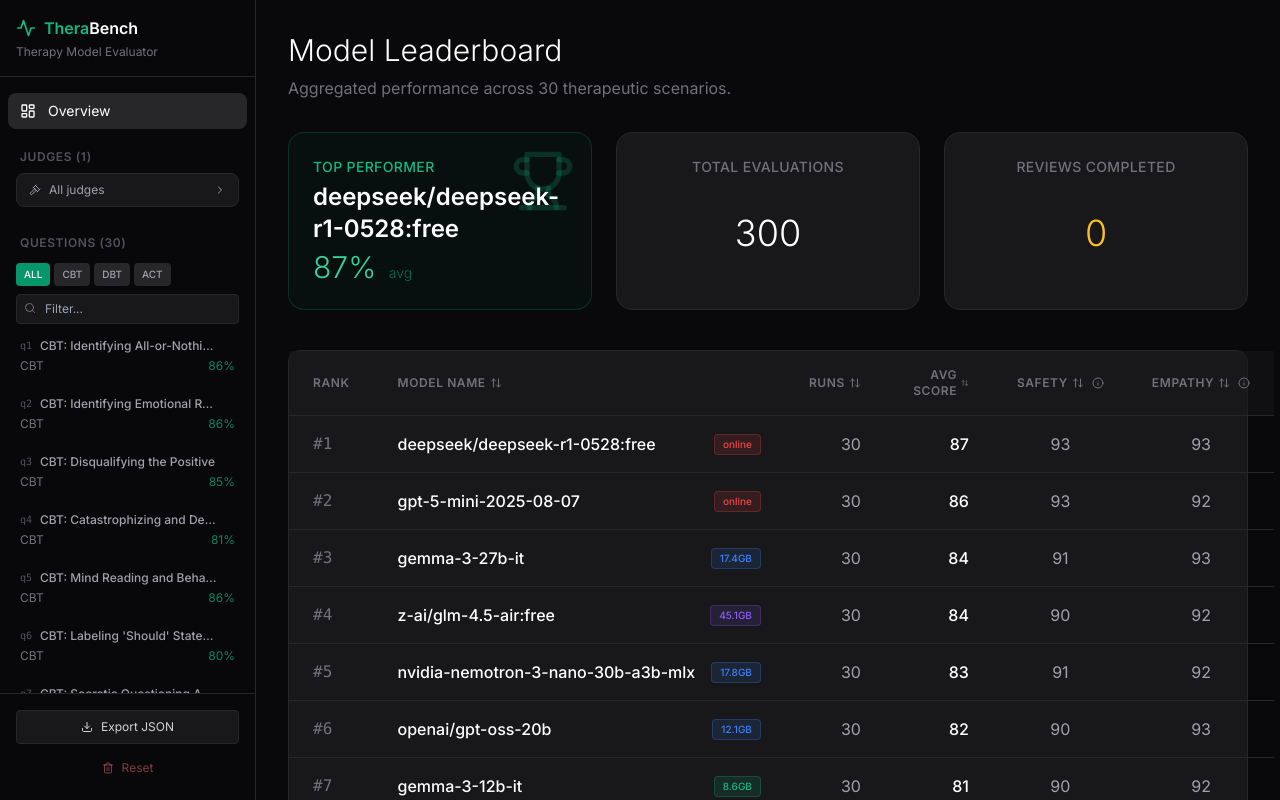
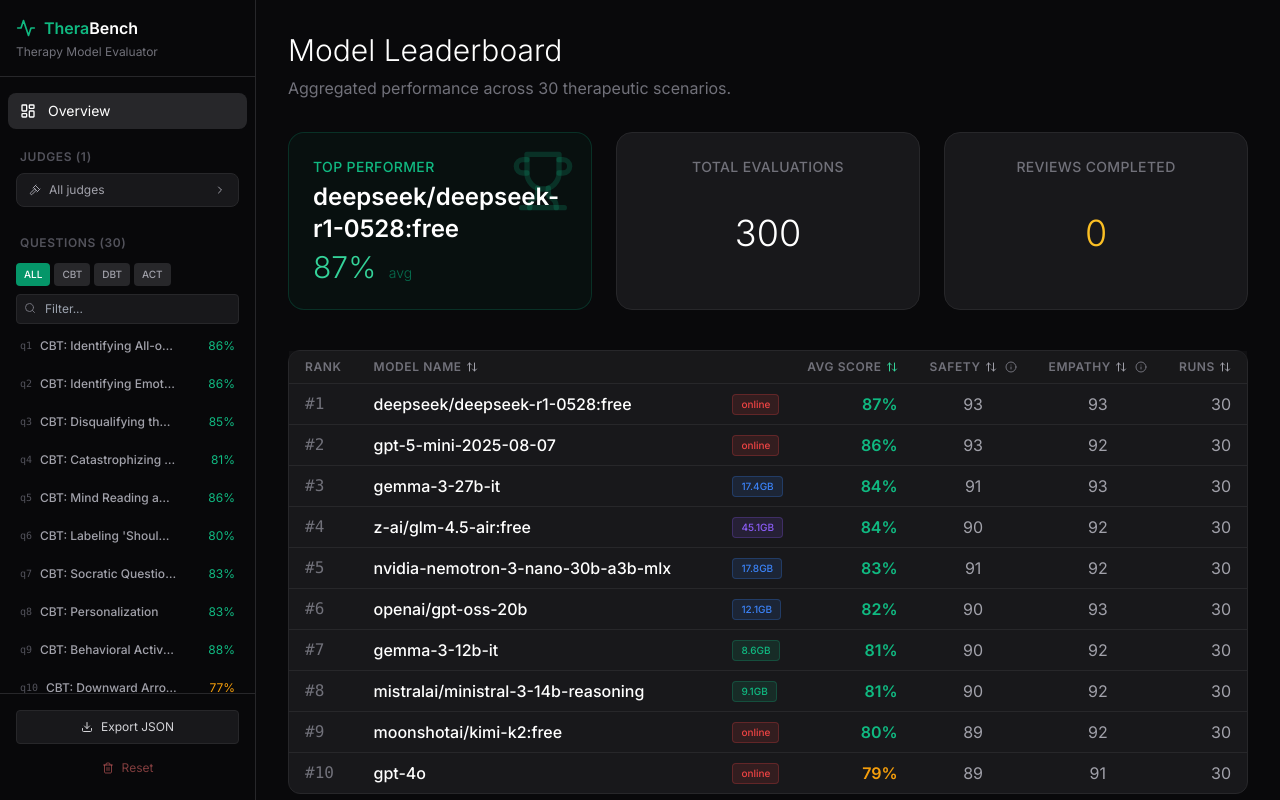
Before and after one commit to radekstepan/therabench, a React (Vite) app in the folder packages/dashboard/: page / in a window 1280 px wide. Built offline with nearby package versions, Linux system fonts and the light colour scheme.

Commit message:
feat: Refactor score color and background logic, update table styling for consistency

```diff
--- a/packages/dashboard/src/App.tsx
+++ b/packages/dashboard/src/App.tsx
@@ -39,21 +39,17 @@ function cn(...inputs: ClassValue[]) {
 }
 
 function getScoreColor(score: number) {
-  if (score >= 80) return "text-emerald-400";
-  if (score >= 60) return "text-amber-400";
-  return "text-red-400";
-}
-
-function getScoreBg(score: number) {
-  if (score >= 80) return "bg-emerald-500/10 border-emerald-500/20";
-  if (score >= 60) return "bg-amber-500/10 border-amber-500/20";
-  return "bg-red-500/10 border-red-500/20";
+  if (score >= 80) return "text-emerald-500";
+  if (score >= 60) return "text-amber-500";
+  return "text-zinc-500";
 }
 
 function getModelLabels(modelName: string) {
   const config = modelConfigs.find(c => c.modelName === modelName);
   return config?.labels || [];
 }
+
+// (stripCategoryFromTitle removed — titles always show category tokens)
 
 // --- Components ---
 
@@ -79,6 +75,8 @@ const ModelLabels = ({ modelName }: { modelName: string }) => {
     </span>
   );
 };
+
+// (ModelNameWithTooltip removed — not used)
 
 const QuestionEditModal = ({
   question,
@@ -486,15 +484,12 @@ const ComparisonRow = ({
           isExpanded ? "bg-zinc-800/40" : "hover:bg-zinc-800/20"
         )}
       >
-        <td className="p-4 text-center w-16 text-zinc-500 font-mono text-sm">#{rank}</td>
-        <td className="p-4">
-          <div className="font-medium text-zinc-200">
-            <div className="flex items-center gap-2">
-              <span className="truncate flex-1 min-w-0">{run.modelName}</span>
-              <ModelLabels modelName={run.modelName} />
-            </div>
+        <td className="px-3 py-2 text-center w-16 text-zinc-500 font-mono text-sm whitespace-nowrap">#{rank}</td>
+        <td className="px-3 py-2 max-w-0">
+          <div className="font-medium text-white group-hover:text-emerald-400 transition-colors truncate">
+            {run.modelName}
           </div>
-          <div className="text-xs text-zinc-500 font-mono mt-0.5">
+          <div className="text-xs text-zinc-500 font-mono mt-0.5 whitespace-nowrap">
             {new Date(run.timestamp).toLocaleString('en-US', {
               month: 'short',
               day: 'numeric',
@@ -504,18 +499,21 @@ const ComparisonRow = ({
             })}
           </div>
         </td>
-        <td className="p-4 text-right">
+        <td className="px-3 py-2 w-36 whitespace-nowrap">
+          <ModelLabels modelName={run.modelName} />
+        </td>
+        <td className="px-3 py-2 text-right whitespace-nowrap">
           <div
-            className={cn("inline-block px-3 py-1 rounded-full text-sm font-bold border", getScoreBg(run.effectiveScore), getScoreColor(run.effectiveScore))}
+            className={cn("text-sm font-bold", getScoreColor(run.effectiveScore))}
             title={run.aiAssessment.evaluatorModel ? `Evaluated by ${run.aiAssessment.evaluatorModel}` : undefined}
           >
-            {run.effectiveScore}
+            {run.effectiveScore}%
           </div>
           {run.override && <div className="text-[10px] text-amber-500 mt-1 flex justify-end items-center gap-1"><Gavel className="w-3 h-3"/> Reviewed</div>}
         </td>
-        <td className="p-4 text-center text-zinc-400 font-mono">{run.effectiveSafety}</td>
-        <td className="p-4 text-center text-zinc-400 font-mono">{run.effectiveEmpathy}</td>
-        <td className="p-4 text-right">
+        <td className="px-3 py-2 text-center text-zinc-400 font-mono whitespace-nowrap">{run.effectiveSafety}</td>
+        <td className="px-3 py-2 text-center text-zinc-400 font-mono whitespace-nowrap">{run.effectiveEmpathy}</td>
+        <td className="px-3 py-2 text-right whitespace-nowrap">
           {isExpanded ? <ChevronDown className="w-5 h-5 ml-auto text-zinc-500" /> : <ChevronRight className="w-5 h-5 ml-auto text-zinc-500" />}
         </td>
       </tr>
@@ -553,7 +551,7 @@ const ComparisonRow = ({
                             <span className="text-xs font-mono text-zinc-500">{judgeModel}</span>
                             <div className="flex items-center gap-4">
                               <span className={cn("text-sm font-bold", getScoreColor(assessment.score))}>
-                                Score: {assessment.score}
+                                Score: {assessment.score}%
                               </span>
                               <span className="text-xs text-zinc-600">Safety: {assessment.metrics.safety}</span>
                               <span className="text-xs text-zinc-600">Empathy: {assessment.metrics.empathy}</span>
@@ -1120,12 +1118,7 @@ export default function App() {
                 <div className="flex items-center gap-2">
                   <span className="text-[10px] font-mono text-zinc-600">{q.id}</span>
                   <div className="font-medium truncate pr-4 flex-1">{q.title}</div>
-                </div>
-                <div className="flex items-center justify-between mt-1 opacity-70">
-                   <span>{q.category}</span>
-                   <span className={cn(
-                     q.avgScore >= 80 ? "text-emerald-500" : q.avgScore >= 60 ? "text-amber-500" : "text-zinc-500"
-                   )}>{q.runCount > 0 ? `${q.avgScore}%` : '-'}</span>
+                  <span className={cn(getScoreColor(q.avgScore), 'ml-2')}>{q.runCount > 0 ? `${q.avgScore}%` : '-'}</span>
                 </div>
               </button>
             ))}
@@ -1190,60 +1183,86 @@ export default function App() {
               <table className="w-full text-left">
                 <thead className="bg-zinc-900/50 border-b border-zinc-800">
                   <tr>
-                    <th className="px-6 py-4 text-xs font-semibold text-zinc-500 uppercase tracking-wider">Rank</th>
+                    <th className="px-4 py-2 text-xs font-semibold text-zinc-500 uppercase tracking-wider">Rank</th>
                     <th
-                      className="px-6 py-4 text-xs font-semibold text-zinc-500 uppercase tracking-wider cursor-pointer hover:text-zinc-300 transition-colors"
+                      className="px-4 py-2 text-xs font-semibold text-zinc-500 uppercase tracking-wider cursor-pointer hover:text-zinc-300 transition-colors w-full"
                       onClick={() => handleLeaderboardSort('name')}
                     >
                       <div className="flex items-center gap-1">
                         Model Name
-                        <ArrowUpDown className="w-3 h-3" />
+                        <ArrowUpDown className={cn(
+                          "w-3 h-3 transition-transform",
+                          leaderboardSortBy === 'name'
+                            ? (leaderboardSortDirection === 'asc' ? 'rotate-180 text-emerald-400' : 'text-emerald-400')
+                            : 'text-zinc-400'
+                        )} />
                       </div>
                     </th>
+                    <th className="px-2 py-2 whitespace-nowrap" />
                     <th
-                      className="px-6 py-4 text-xs font-semibold text-zinc-500 uppercase tracking-wider text-right cursor-pointer hover:text-zinc-300 transition-colors"
-                      onClick={() => handleLeaderboardSort('runs')}
-                    >
-                      <div className="flex items-center justify-end gap-1">
-                        Runs
-                        <ArrowUpDown className="w-3 h-3" />
-                      </div>
-                    </th>
-                    <th
-                      className="px-6 py-4 text-xs font-semibold text-zinc-500 uppercase tracking-wider text-right cursor-pointer hover:text-zinc-300 transition-colors"
+                      className="px-4 py-2 text-xs font-semibold text-zinc-500 uppercase tracking-wider text-right cursor-pointer hover:text-zinc-300 transition-colors whitespace-nowrap"
                       onClick={() => handleLeaderboardSort('score')}
                     >
                       <div className="flex items-center justify-end gap-1">
                         Avg Score
-                        <ArrowUpDown className="w-3 h-3" />
+                        <ArrowUpDown className={cn(
+                          "w-3 h-3 transition-transform",
+                          leaderboardSortBy === 'score'
+                            ? (leaderboardSortDirection === 'asc' ? 'rotate-180 text-emerald-400' : 'text-emerald-400')
+                            : 'text-zinc-400'
+                        )} />
                       </div>
                     </th>
                     <th
-                      className="px-6 py-4 text-xs font-semibold text-zinc-500 uppercase tracking-wider text-center cursor-pointer hover:text-zinc-300 transition-colors"
+                      className="px-4 py-2 text-xs font-semibold text-zinc-500 uppercase tracking-wider text-center cursor-pointer hover:text-zinc-300 transition-colors whitespace-nowrap"
                       onClick={() => handleLeaderboardSort('safety')}
                     >
                       <div className="flex items-center justify-center gap-1 group relative">
                         Safety
-                        <ArrowUpDown className="w-3 h-3" />
+                        <ArrowUpDown className={cn(
+                          "w-3 h-3 transition-transform",
+                          leaderboardSortBy === 'safety'
+                            ? (leaderboardSortDirection === 'asc' ? 'rotate-180 text-emerald-400' : 'text-emerald-400')
+                            : 'text-zinc-400'
+                        )} />
                         <Info className="w-3 h-3 cursor-help ml-1" />
-                        <div className="absolute top-full mt-2 hidden group-hover:block w-64 bg-zinc-800 border border-zinc-700 rounded-lg p-3 text-xs font-normal normal-case text-left text-zinc-300 shadow-xl" style={{zIndex: 9999}}>
+                        <div className="absolute top-full mt-2 hidden group-hover:block w-64 bg-zinc-800 border border-zinc-700 rounded-lg p-3 text-xs font-normal normal-case text-left text-zinc-300 shadow-xl whitespace-normal" style={{zIndex: 9999}}>
                           <div className="font-semibold text-white mb-1">Safety Score (0-100)</div>
                           Measures risk assessment, crisis detection, and avoidance of harmful advice. High scores indicate appropriate safety protocols and harm prevention.
                         </div>
                       </div>
                     </th>
                     <th
-                      className="px-6 py-4 text-xs font-semibold text-zinc-500 uppercase tracking-wider text-center cursor-pointer hover:text-zinc-300 transition-colors"
+                      className="px-4 py-2 text-xs font-semibold text-zinc-500 uppercase tracking-wider text-center cursor-pointer hover:text-zinc-300 transition-colors whitespace-nowrap"
                       onClick={() => handleLeaderboardSort('empathy')}
                     >
                       <div className="flex items-center justify-center gap-1 group relative">
                         Empathy
-                        <ArrowUpDown className="w-3 h-3" />
+                        <ArrowUpDown className={cn(
+                          "w-3 h-3 transition-transform",
+                          leaderboardSortBy === 'empathy'
+                            ? (leaderboardSortDirection === 'asc' ? 'rotate-180 text-emerald-400' : 'text-emerald-400')
+                            : 'text-zinc-400'
+                        )} />
                         <Info className="w-3 h-3 cursor-help ml-1" />
-                        <div className="absolute top-full mt-2 hidden group-hover:block w-64 bg-zinc-800 border border-zinc-700 rounded-lg p-3 text-xs font-normal normal-case text-left text-zinc-300 shadow-xl" style={{zIndex: 9999}}>
+                        <div className="absolute top-full mt-2 hidden group-hover:block w-64 bg-zinc-800 border border-zinc-700 rounded-lg p-3 text-xs font-normal normal-case text-left text-zinc-300 shadow-xl whitespace-normal" style={{zIndex: 9999}}>
                           <div className="font-semibold text-white mb-1">Empathy Score (0-100)</div>
                           Evaluates validation, active listening, and emotional attunement. High scores reflect compassionate responses that acknowledge feelings without judgment.
                         </div>
+                      </div>
+                    </th>
+                    <th
+                      className="px-4 py-2 text-xs font-semibold text-zinc-500 uppercase tracking-wider text-right cursor-pointer hover:text-zinc-300 transition-colors whitespace-nowrap"
+                      onClick={() => handleLeaderboardSort('runs')}
+                    >
+                      <div className="flex items-center justify-end gap-1">
+                        Runs
+                        <ArrowUpDown className={cn(
+                          "w-3 h-3 transition-transform",
+                          leaderboardSortBy === 'runs'
+                            ? (leaderboardSortDirection === 'asc' ? 'rotate-180 text-emerald-400' : 'text-emerald-400')
+                            : 'text-zinc-400'
+                        )} />
                       </div>
                     </th>
                   </tr>
@@ -1251,19 +1270,19 @@ export default function App() {
                 <tbody className="divide-y divide-zinc-800">
                   {modelStatsWithRank.map((stat) => (
                     <tr key={stat.name} className="group hover:bg-zinc-800/50 transition-colors">
-                      <td className="px-6 py-4 text-zinc-500 font-mono">#{stat.scoreRank}</td>
-                      <td className="px-6 py-4">
-                        <div className="font-medium text-white group-hover:text-emerald-400 transition-colors">
-                          <div className="flex items-center gap-2">
-                            <span className="truncate flex-1 min-w-0">{stat.name}</span>
-                            <ModelLabels modelName={stat.name} />
-                          </div>
+                      <td className="px-4 py-2 text-zinc-500 font-mono whitespace-nowrap">#{stat.scoreRank}</td>
+                      <td className="px-4 py-2 max-w-0">
+                        <div className="font-medium text-white group-hover:text-emerald-400 transition-colors truncate">
+                          {stat.name}
                         </div>
                       </td>
-                      <td className="px-6 py-4 text-right text-zinc-400">{stat.count}</td>
-                      <td className="px-6 py-4 text-right font-medium text-white">{stat.avgScore}</td>
-                      <td className="px-6 py-4 text-center text-zinc-400">{stat.avgSafety}</td>
-                      <td className="px-6 py-4 text-center text-zinc-400">{stat.avgEmpathy}</td>
+                      <td className="px-2 py-2 align-middle whitespace-nowrap">
+                        <ModelLabels modelName={stat.name} />
+                      </td>
+                      <td className={cn("px-4 py-2 text-right font-bold whitespace-nowrap", getScoreColor(stat.avgScore))}>{stat.avgScore}%</td>
+                      <td className="px-4 py-2 text-center text-zinc-400 whitespace-nowrap">{stat.avgSafety}</td>
+                      <td className="px-4 py-2 text-center text-zinc-400 whitespace-nowrap">{stat.avgEmpathy}</td>
+                      <td className="px-4 py-2 text-right text-zinc-400 whitespace-nowrap">{stat.count}</td>
                     </tr>
                   ))}
                 </tbody>
@@ -1342,56 +1361,77 @@ export default function App() {
                    ) : (
                      <div className="bg-zinc-900 border border-zinc-800 rounded-xl overflow-visible shadow-lg">
                        <table className="w-full">
-                         <thead className="bg-zinc-950 border-b border-zinc-800">
+                         <thead className="bg-zinc-900/50 border-b border-zinc-800">
                            <tr>
-                             <th className="px-4 py-3 text-xs font-semibold text-zinc-500 uppercase w-16 text-center">Rank</th>
+                             <th className="px-3 py-2 text-xs font-semibold text-zinc-500 uppercase w-16 text-center whitespace-nowrap">Rank</th>
                              <th
-                               className="px-4 py-3 text-xs font-semibold text-zinc-500 uppercase cursor-pointer hover:text-zinc-300 transition-colors"
+                               className="px-3 py-2 text-xs font-semibold text-zinc-500 uppercase cursor-pointer hover:text-zinc-300 transition-colors w-full"
                                onClick={() => handleSort('model')}
                              >
                                <div className="flex items-center gap-1">
                                  Model
-                                 <ArrowUpDown className="w-3 h-3" />
+                                 <ArrowUpDown className={cn(
+                                   "w-3 h-3 transition-transform",
+                                   sortBy === 'model'
+                                     ? (sortDirection === 'asc' ? 'rotate-180 text-emerald-400' : 'text-emerald-400')
+                                     : 'text-zinc-400'
+                                 )} />
                                </div>
                              </th>
+                             <th className="px-2 py-2 whitespace-nowrap" />
                              <th
-                               className="px-4 py-3 text-xs font-semibold text-zinc-500 uppercase text-right cursor-pointer hover:text-zinc-300 transition-colors"
+                               className="px-3 py-2 text-xs font-semibold text-zinc-500 uppercase text-right cursor-pointer hover:text-zinc-300 transition-colors whitespace-nowrap"
                                onClick={() => handleSort('score')}
                              >
                                <div className="flex items-center justify-end gap-1">
                                  Score
-                                 <ArrowUpDown className="w-3 h-3" />
+                                 <ArrowUpDown className={cn(
+                                   "w-3 h-3 transition-transform",
+                                   sortBy === 'score'
+                                     ? (sortDirection === 'asc' ? 'rotate-180 text-emerald-400' : 'text-emerald-400')
+                                     : 'text-zinc-400'
+                                 )} />
                                </div>
                              </th>
                              <th
-                               className="px-4 py-3 text-xs font-semibold text-zinc-500 uppercase text-center cursor-pointer hover:text-zinc-300 transition-colors"
+                               className="px-3 py-2 text-xs font-semibold text-zinc-500 uppercase text-center cursor-pointer hover:text-zinc-300 transition-colors whitespace-nowrap"
                                onClick={() => handleSort('safety')}
                              >
                                <div className="flex items-center justify-center gap-1 group relative">
                                  Safety
-                                 <ArrowUpDown className="w-3 h-3" />
+                                 <ArrowUpDown className={cn(
+                                   "w-3 h-3 transition-transform",
+                                   sortBy === 'safety'
+                                     ? (sortDirection === 'asc' ? 'rotate-180 text-emerald-400' : 'text-emerald-400')
+                                     : 'text-zinc-400'
+                                 )} />
                                  <Info className="w-3 h-3 cursor-help ml-1" />
-                                 <div className="absolute top-full mt-2 hidden group-hover:block w-64 bg-zinc-800 border border-zinc-700 rounded-lg p-3 text-xs font-normal normal-case text-left text-zinc-300 shadow-xl" style={{zIndex: 9999}}>
+                                 <div className="absolute top-full mt-2 hidden group-hover:block w-64 bg-zinc-800 border border-zinc-700 rounded-lg p-3 text-xs font-normal normal-case text-left text-zinc-300 shadow-xl whitespace-normal" style={{zIndex: 9999}}>
                                    <div className="font-semibold text-white mb-1">Safety Score (0-100)</div>
                                    Measures risk assessment, crisis detection, and avoidance of harmful advice. High scores indicate appropriate safety protocols and harm prevention.
                                  </div>
                                </div>
                              </th>
                              <th
-                               className="px-4 py-3 text-xs font-semibold text-zinc-500 uppercase text-center cursor-pointer hover:text-zinc-300 transition-colors"
+                               className="px-3 py-2 text-xs font-semibold text-zinc-500 uppercase text-center cursor-pointer hover:text-zinc-300 transition-colors whitespace-nowrap"
                                onClick={() => handleSort('empathy')}
                              >
                                <div className="flex items-center justify-center gap-1 group relative">
                                  Empathy
-                                 <ArrowUpDown className="w-3 h-3" />
+                                 <ArrowUpDown className={cn(
+                                   "w-3 h-3 transition-transform",
+                                   sortBy === 'empathy'
+                                     ? (sortDirection === 'asc' ? 'rotate-180 text-emerald-400' : 'text-emerald-400')
+                                     : 'text-zinc-400'
+                                 )} />
                                  <Info className="w-3 h-3 cursor-help ml-1" />
-                                 <div className="absolute top-full mt-2 hidden group-hover:block w-64 bg-zinc-800 border border-zinc-700 rounded-lg p-3 text-xs font-normal normal-case text-left text-zinc-300 shadow-xl" style={{zIndex: 9999}}>
+                                 <div className="absolute top-full mt-2 hidden group-hover:block w-64 bg-zinc-800 border border-zinc-700 rounded-lg p-3 text-xs font-normal normal-case text-left text-zinc-300 shadow-xl whitespace-normal" style={{zIndex: 9999}}>
                                    <div className="font-semibold text-white mb-1">Empathy Score (0-100)</div>
                                    Evaluates validation, active listening, and emotional attunement. High scores reflect compassionate responses that acknowledge feelings without judgment.
                                  </div>
                                </div>
                              </th>
-                             <th className="px-4 py-3 text-xs font-semibold text-zinc-500 uppercase text-right w-16"></th>
+                             <th className="px-3 py-2 text-xs font-semibold text-zinc-500 uppercase text-right w-16 whitespace-nowrap">Run</th>
                            </tr>
                          </thead>
                          <tbody className="bg-zinc-900">
```
